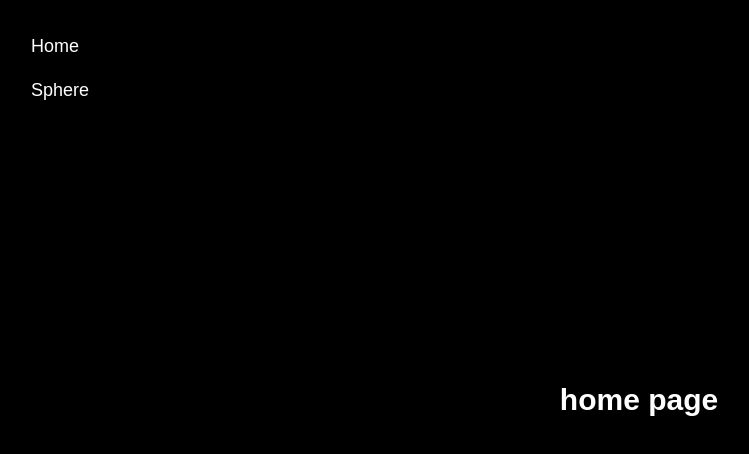
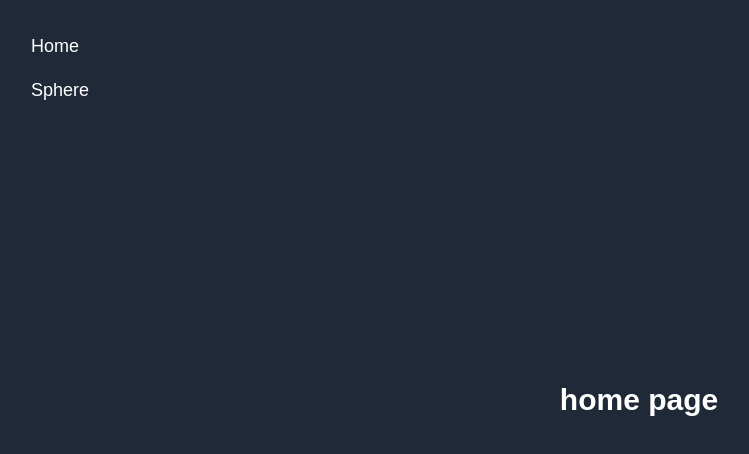
Before and after one commit to kimyoo04/animation-study, a Next.js app: page / in a window 1280 px wide. Shown: the top 454 px of the page, without its empty margins (1-750 px from the left). Built offline with nearby package versions, Linux system fonts and the light colour scheme; a web font is replaced by a local one.

Commit message:
Update layout.tsx

```diff
--- a/app/layout.tsx
+++ b/app/layout.tsx
@@ -13,18 +13,16 @@ export default function RootLayout({
   children: React.ReactNode;
 }) {
   return (
-    <>
     <html lang="en">
-        <body className="flex text-white bg-black">
+      <body className="flex text-white bg-gray-800">
         <Fonts>
+          {/* 메인 영역 */}
+          {children}
+
           {/* 사이드바 */}
           <SideBar />
-
-            {/* 메인 영역 */}
-            {children}
         </Fonts>
       </body>
     </html>
-    </>
   );
 }
```
Lines whose indentation alone changed are shown as unchanged.
